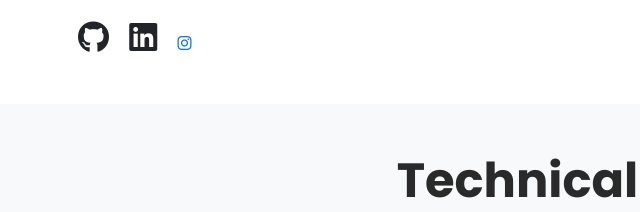
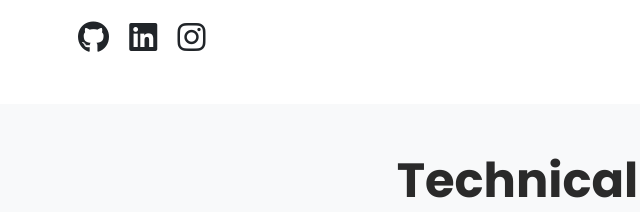
Before and after one commit to abdullahkhvlid/personalweb, a plain HTML site: page index.html in a window 1280 px wide. Shown: the part 488-700 px from the top of the page, 4-644 px from the left. Drawn offline with nearby package versions, Linux system fonts and the light colour scheme.

Commit message:
index.html

```diff
--- a/index.html
+++ b/index.html
@@ -53,9 +53,9 @@
           <div class="social-icons">
             <a href="https://github.com/abdullahkhvlid" target="_blank" class="text-dark me-3"><i class="fab fa-github fa-2x"></i></a>
             <a href="https://www.linkedin.com/in/contactabdullahkhalid/" target="_blank" class="text-dark me-3"><i class="fab fa-linkedin fa-2x"></i></a>
-          <a href="https://instagram.com/encodeabdullah" target="_blank">
-               <i class="fab fa-instagram"></i>
-          </a>
+            <a href="https://instagram.com/encodeabdullah" target="_blank" class="text-dark me-3"><i class="fab fa-instagram fa-2x"></i></a>
+
+
 
 
           </div>
```
